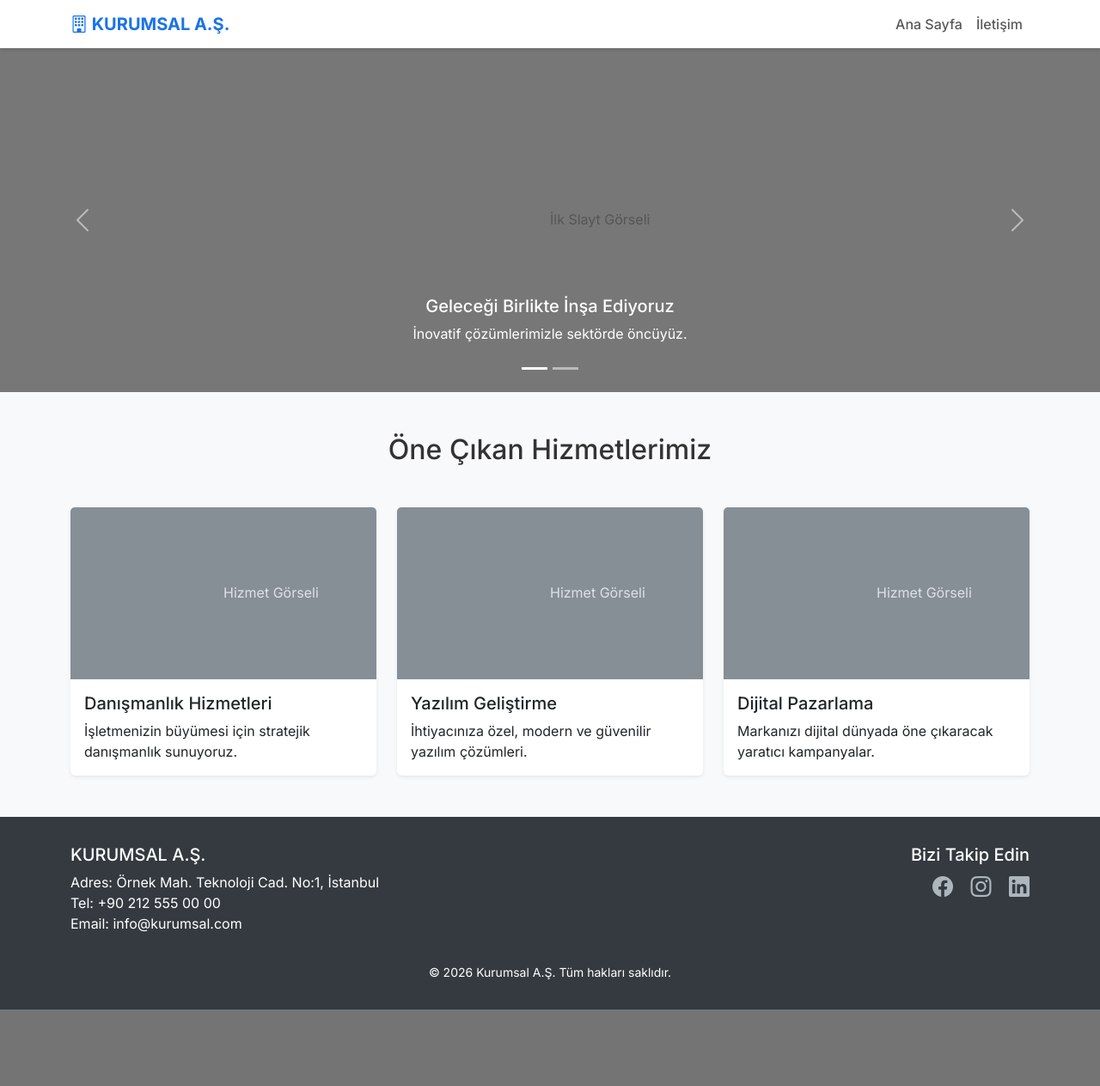
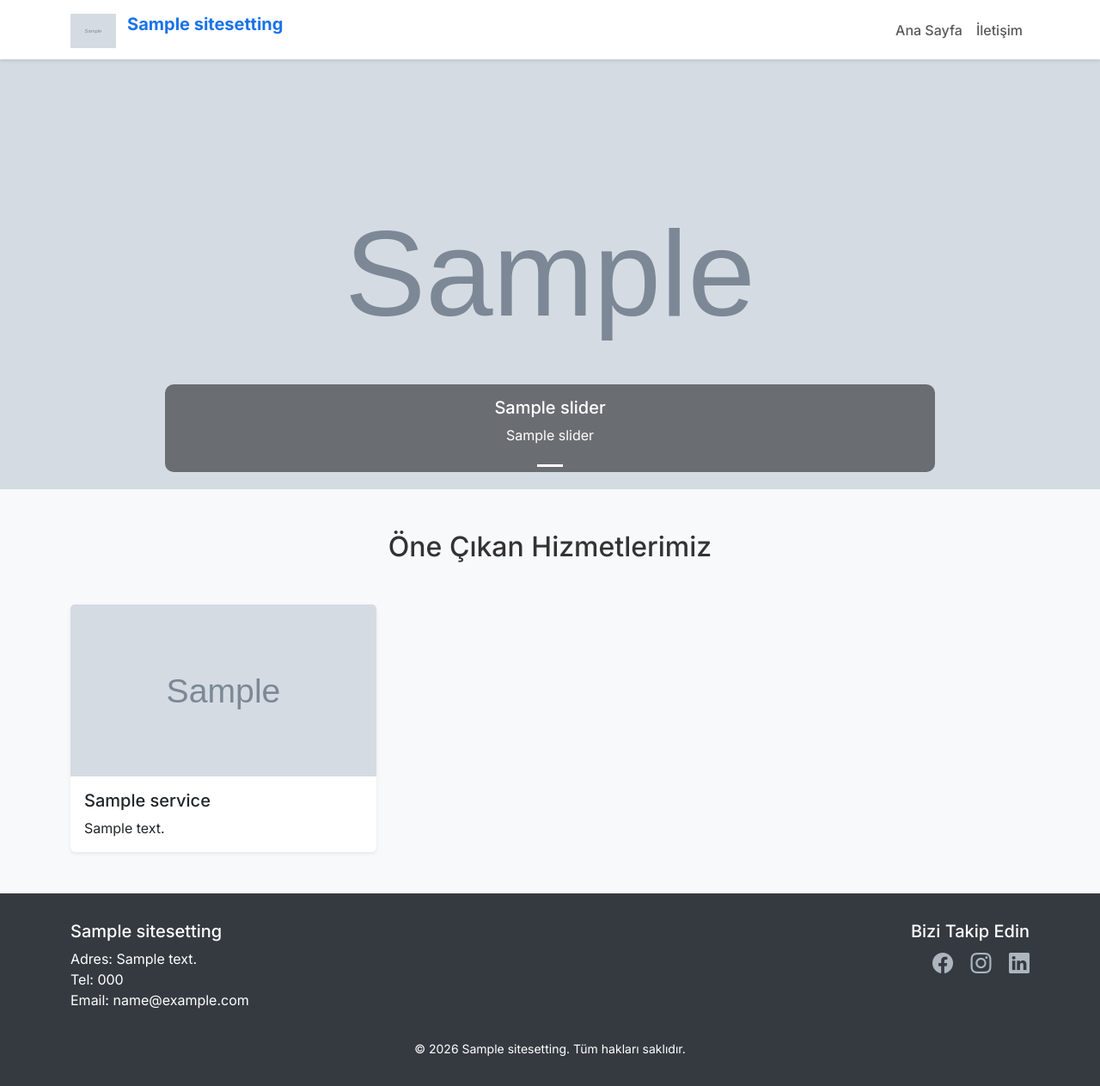
Before and after one commit to Ramazan513451/staj-web-projesi, a Django app: page / in a window 1280 px wide. Shown: the whole page at 86% size. Before the commit the page ends 1174 px from the top, so only its background shows below. Run offline with Django 5.2, Linux system fonts and the light colour scheme; tables that the repository leaves empty hold one stand-in row (values such as "Sample post"); grey boxes marked "Sample" are stand-in pictures.

Commit message:
Ana sayfa dinamik veriyle entegre edildi

```diff
--- a/config/settings.py
+++ b/config/settings.py
@@ -73,6 +73,7 @@ TEMPLATES = [
                 "django.template.context_processors.request",
                 "django.contrib.auth.context_processors.auth",
                 "django.contrib.messages.context_processors.messages",
+                "sitesettings.context_processors.site_settings",
             ],
         },
     },
--- a/pages/views.py
+++ b/pages/views.py
@@ -46,9 +46,19 @@ class PageDeleteView(LoginRequiredMixin, DeleteView):
         messages.success(self.request, 'Sayfa başarıyla silindi.')
         return super().delete(request, *args, **kwargs)
 
+from sliders.models import Slider
+from services.models import Service
+
 # Public Views
 def index(request):
-    return render(request, 'index.html')
+    sliders = Slider.objects.filter(is_active=True).order_by('order')
+    featured_services = Service.objects.filter(is_featured=True).order_by('order')
+
+    context = {
+        'sliders': sliders,
+        'services': featured_services,
+    }
+    return render(request, 'index.html', context)
 
 def contact(request):
     return render(request, 'contact.html')
--- /dev/null
+++ b/sitesettings/context_processors.py
@@ -0,0 +1,5 @@
+from .models import SiteSettings
+
+def site_settings(request):
+    settings = SiteSettings.objects.first()
+    return {'site_settings': settings}
--- a/templates/base.html
+++ b/templates/base.html
@@ -67,7 +67,12 @@
     <nav class="navbar navbar-expand-lg navbar-light sticky-top">
         <div class="container">
             <a class="navbar-brand" href="/">
-                <i class="bi bi-building"></i> KURUMSAL A.Ş.
+                {% if site_settings and site_settings.logo %}
+                <img src="{{ site_settings.logo.url }}" alt="Logo" height="40" class="d-inline-block align-text-top me-2">
+                {% else %}
+                <i class="bi bi-building"></i>
+                {% endif %}
+                {% if site_settings and site_settings.site_title %}{{ site_settings.site_title }}{% else %}KURUMSAL A.Ş.{% endif %}
             </a>
             <button class="navbar-toggler" type="button" data-bs-toggle="collapse" data-bs-target="#navbarNav">
                 <span class="navbar-toggler-icon"></span>
@@ -95,21 +100,32 @@
         <div class="container">
             <div class="row">
                 <div class="col-md-6 mb-3 mb-md-0">
-                    <h5>KURUMSAL A.Ş.</h5>
-                    <p class="mb-0">Adres: Örnek Mah. Teknoloji Cad. No:1, İstanbul</p>
-                    <p class="mb-0">Tel: +90 212 555 00 00</p>
-                    <p>Email: info@kurumsal.com</p>
+                    <h5>{% if site_settings and site_settings.site_title %}{{ site_settings.site_title }}{% else %}KURUMSAL A.Ş.{% endif %}</h5>
+                    <p class="mb-0">Adres: {% if site_settings and site_settings.address %}{{ site_settings.address }}{% else %}Örnek Mah. Teknoloji Cad. No:1, İstanbul{% endif %}</p>
+                    <p class="mb-0">Tel: {% if site_settings and site_settings.phone %}{{ site_settings.phone }}{% else %}+90 212 555 00 00{% endif %}</p>
+                    <p>Email: {% if site_settings and site_settings.email %}{{ site_settings.email }}{% else %}info@kurumsal.com{% endif %}</p>
                 </div>
                 <div class="col-md-6 text-md-end">
                     <h5>Bizi Takip Edin</h5>
+                    {% if site_settings and site_settings.facebook_url %}
+                    <a href="{{ site_settings.facebook_url }}" class="me-3 fs-4" target="_blank"><i class="bi bi-facebook"></i></a>
+                    {% endif %}
+                    {% if site_settings and site_settings.instagram_url %}
+                    <a href="{{ site_settings.instagram_url }}" class="me-3 fs-4" target="_blank"><i class="bi bi-instagram"></i></a>
+                    {% endif %}
+                    {% if site_settings and site_settings.linkedin_url %}
+                    <a href="{{ site_settings.linkedin_url }}" class="fs-4" target="_blank"><i class="bi bi-linkedin"></i></a>
+                    {% endif %}
+                    {% if not site_settings or not site_settings.facebook_url and not site_settings.instagram_url and not site_settings.linkedin_url %}
                     <a href="#" class="me-3 fs-4"><i class="bi bi-facebook"></i></a>
                     <a href="#" class="me-3 fs-4"><i class="bi bi-instagram"></i></a>
                     <a href="#" class="fs-4"><i class="bi bi-linkedin"></i></a>
+                    {% endif %}
                 </div>
             </div>
             <div class="row mt-3">
                 <div class="col-12 text-center">
-                    <small>&copy; 2026 Kurumsal A.Ş. Tüm hakları saklıdır.</small>
+                    <small>&copy; {% now "Y" %} {% if site_settings and site_settings.site_title %}{{ site_settings.site_title }}{% else %}Kurumsal A.Ş.{% endif %}. Tüm hakları saklıdır.</small>
                 </div>
             </div>
         </div>
--- a/templates/index.html
+++ b/templates/index.html
@@ -1,30 +1,39 @@
 {% extends "base.html" %}
 
-{% block title %}Ana Sayfa | Kurumsal A.Ş.{% endblock %}
+{% block title %}Ana Sayfa | {% if site_settings and site_settings.site_title %}{{ site_settings.site_title }}{% else %}Kurumsal A.Ş.{% endif %}{% endblock %}
 
 {% block content %}
 <!-- Slider -->
 <div id="heroCarousel" class="carousel slide" data-bs-ride="carousel">
     <div class="carousel-indicators">
-        <button type="button" data-bs-target="#heroCarousel" data-bs-slide-to="0" class="active"></button>
-        <button type="button" data-bs-target="#heroCarousel" data-bs-slide-to="1"></button>
+        {% for slider in sliders %}
+        <button type="button" data-bs-target="#heroCarousel" data-bs-slide-to="{{ forloop.counter0 }}" class="{% if forloop.first %}active{% endif %}"></button>
+        {% endfor %}
     </div>
     <div class="carousel-inner">
+        {% for slider in sliders %}
+        <div class="carousel-item {% if forloop.first %}active{% endif %}">
+            {% if slider.image %}
+            <img src="{{ slider.image.url }}" class="d-block w-100" style="object-fit: cover; height: 500px;" alt="{{ slider.title|default:'Slider' }}">
+            {% else %}
+            <svg class="bd-placeholder-img bd-placeholder-img-lg d-block w-100" width="800" height="500" xmlns="http://www.w3.org/2000/svg" role="img" aria-label="Placeholder" preserveAspectRatio="xMidYMid slice" focusable="false"><title>Placeholder</title><rect width="100%" height="100%" fill="#777"></rect><text x="50%" y="50%" fill="#555" dy=".3em">Görsel Yok</text></svg>
+            {% endif %}
+
+            {% if slider.title or slider.subtitle %}
+            <div class="carousel-caption d-none d-md-block" style="background: rgba(0,0,0,0.5); border-radius: 10px; padding: 15px;">
+                {% if slider.title %}<h5>{{ slider.title }}</h5>{% endif %}
+                {% if slider.subtitle %}<p>{{ slider.subtitle }}</p>{% endif %}
+            </div>
+            {% endif %}
+        </div>
+        {% empty %}
         <div class="carousel-item active">
-            <svg class="bd-placeholder-img bd-placeholder-img-lg d-block w-100" width="800" height="400" xmlns="http://www.w3.org/2000/svg" role="img" aria-label="Placeholder: İlk Slayt" preserveAspectRatio="xMidYMid slice" focusable="false"><title>Placeholder</title><rect width="100%" height="100%" fill="#777"></rect><text x="50%" y="50%" fill="#555" dy=".3em">İlk Slayt Görseli</text></svg>
-            <div class="carousel-caption d-none d-md-block">
-                <h5>Geleceği Birlikte İnşa Ediyoruz</h5>
-                <p>İnovatif çözümlerimizle sektörde öncüyüz.</p>
-            </div>
+             <svg class="bd-placeholder-img bd-placeholder-img-lg d-block w-100" width="800" height="500" xmlns="http://www.w3.org/2000/svg" role="img" aria-label="Placeholder" preserveAspectRatio="xMidYMid slice" focusable="false"><title>Placeholder</title><rect width="100%" height="100%" fill="#777"></rect><text x="50%" y="50%" fill="#555" dy=".3em">Hoş Geldiniz</text></svg>
         </div>
-        <div class="carousel-item">
-            <svg class="bd-placeholder-img bd-placeholder-img-lg d-block w-100" width="800" height="400" xmlns="http://www.w3.org/2000/svg" role="img" aria-label="Placeholder: İkinci Slayt" preserveAspectRatio="xMidYMid slice" focusable="false"><title>Placeholder</title><rect width="100%" height="100%" fill="#666"></rect><text x="50%" y="50%" fill="#444" dy=".3em">İkinci Slayt Görseli</text></svg>
-            <div class="carousel-caption d-none d-md-block">
-                <h5>Profesyonel Ekip, Güvenilir Hizmet</h5>
-                <p>Müşteri memnuniyeti odaklı çalışıyoruz.</p>
-            </div>
-        </div>
+        {% endfor %}
     </div>
+
+    {% if sliders|length > 1 %}
     <button class="carousel-control-prev" type="button" data-bs-target="#heroCarousel" data-bs-slide="prev">
         <span class="carousel-control-prev-icon" aria-hidden="true"></span>
         <span class="visually-hidden">Önceki</span>
@@ -33,6 +42,7 @@
         <span class="carousel-control-next-icon" aria-hidden="true"></span>
         <span class="visually-hidden">Sonraki</span>
     </button>
+    {% endif %}
 </div>
 
 <!-- Featured Services -->
@@ -40,36 +50,25 @@
     <div class="container">
         <h2 class="text-center mb-5">Öne Çıkan Hizmetlerimiz</h2>
         <div class="row g-4">
-            <!-- Service Card 1 -->
+            {% for service in services %}
             <div class="col-md-4">
                 <div class="card h-100 shadow-sm border-0">
-                    <svg class="bd-placeholder-img card-img-top" width="100%" height="200" xmlns="http://www.w3.org/2000/svg" role="img" aria-label="Placeholder: Hizmet 1" preserveAspectRatio="xMidYMid slice" focusable="false"><title>Placeholder</title><rect width="100%" height="100%" fill="#868e96"></rect><text x="50%" y="50%" fill="#dee2e6" dy=".3em">Hizmet Görseli</text></svg>
+                    {% if service.image %}
+                    <img src="{{ service.image.url }}" class="card-img-top" style="object-fit: cover; height: 200px;" alt="{{ service.title }}">
+                    {% else %}
+                    <svg class="bd-placeholder-img card-img-top" width="100%" height="200" xmlns="http://www.w3.org/2000/svg" role="img" preserveAspectRatio="xMidYMid slice" focusable="false"><title>Placeholder</title><rect width="100%" height="100%" fill="#868e96"></rect><text x="50%" y="50%" fill="#dee2e6" dy=".3em">Hizmet Görseli</text></svg>
+                    {% endif %}
                     <div class="card-body">
-                        <h5 class="card-title">Danışmanlık Hizmetleri</h5>
-                        <p class="card-text">İşletmenizin büyümesi için stratejik danışmanlık sunuyoruz.</p>
+                        <h5 class="card-title">{{ service.title }}</h5>
+                        <p class="card-text">{{ service.description|truncatewords:20 }}</p>
                     </div>
                 </div>
             </div>
-            <!-- Service Card 2 -->
-            <div class="col-md-4">
-                <div class="card h-100 shadow-sm border-0">
-                    <svg class="bd-placeholder-img card-img-top" width="100%" height="200" xmlns="http://www.w3.org/2000/svg" role="img" aria-label="Placeholder: Hizmet 2" preserveAspectRatio="xMidYMid slice" focusable="false"><title>Placeholder</title><rect width="100%" height="100%" fill="#868e96"></rect><text x="50%" y="50%" fill="#dee2e6" dy=".3em">Hizmet Görseli</text></svg>
-                    <div class="card-body">
-                        <h5 class="card-title">Yazılım Geliştirme</h5>
-                        <p class="card-text">İhtiyacınıza özel, modern ve güvenilir yazılım çözümleri.</p>
-                    </div>
-                </div>
+            {% empty %}
+            <div class="col-12 text-center">
+                <p class="text-muted py-5">Yakında burada hizmetlerimiz listelenecek.</p>
             </div>
-            <!-- Service Card 3 -->
-            <div class="col-md-4">
-                <div class="card h-100 shadow-sm border-0">
-                    <svg class="bd-placeholder-img card-img-top" width="100%" height="200" xmlns="http://www.w3.org/2000/svg" role="img" aria-label="Placeholder: Hizmet 3" preserveAspectRatio="xMidYMid slice" focusable="false"><title>Placeholder</title><rect width="100%" height="100%" fill="#868e96"></rect><text x="50%" y="50%" fill="#dee2e6" dy=".3em">Hizmet Görseli</text></svg>
-                    <div class="card-body">
-                        <h5 class="card-title">Dijital Pazarlama</h5>
-                        <p class="card-text">Markanızı dijital dünyada öne çıkaracak yaratıcı kampanyalar.</p>
-                    </div>
-                </div>
-            </div>
+            {% endfor %}
         </div>
     </div>
 </section>
```
